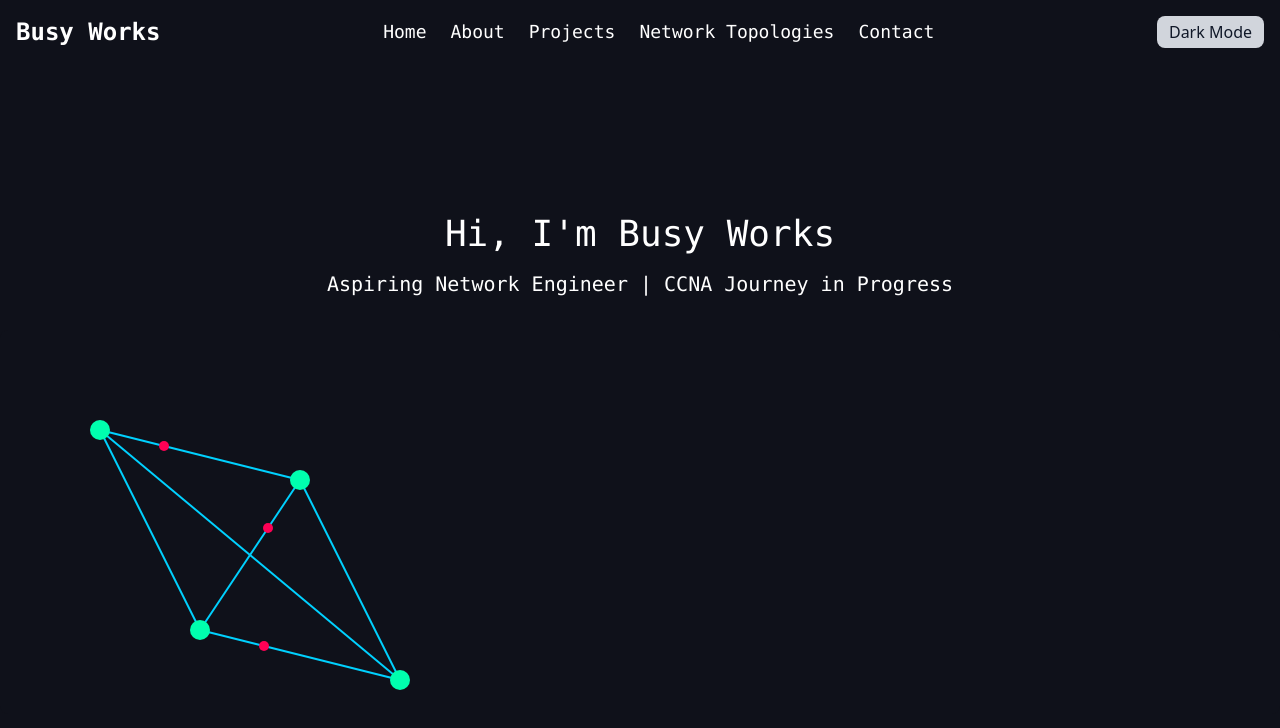
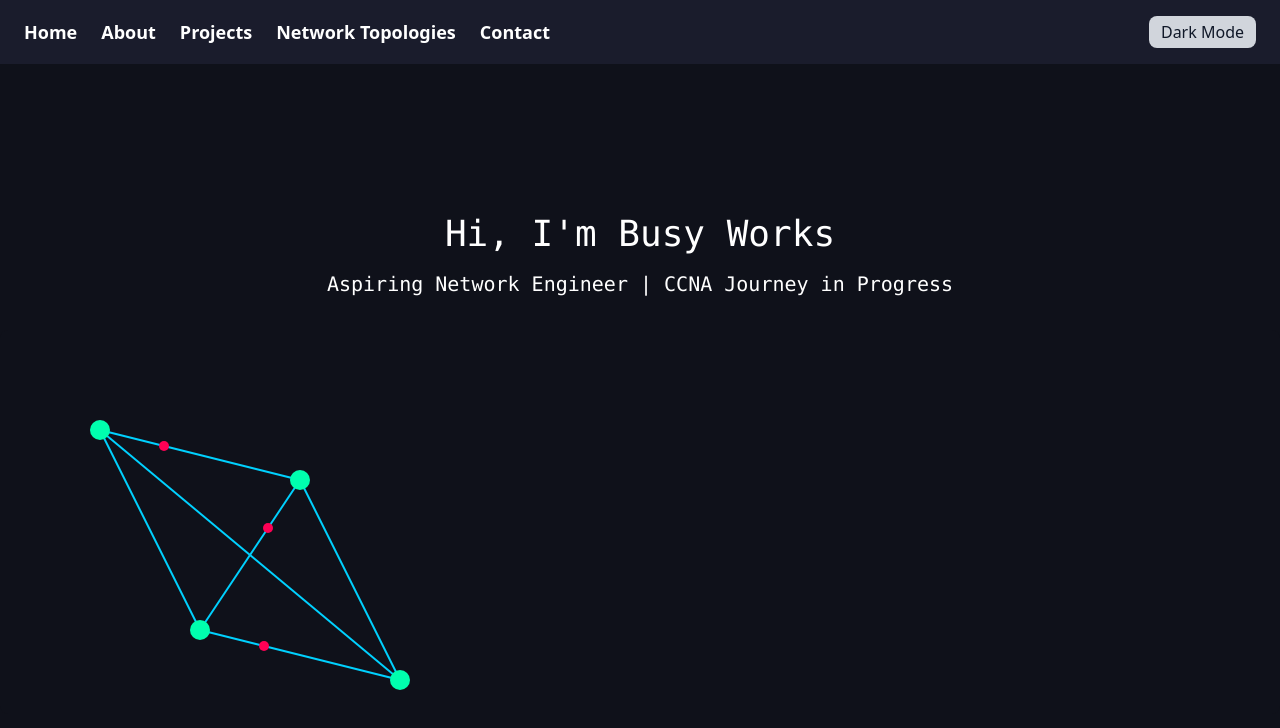
Before and after one commit to ICT-Courses/ict2233-ca-02-NP-OOP, a React (Vite) app in the folder network-portfolio/: page / in a window 1280 px wide. Shown: the top 728 px of the page. Built offline with nearby package versions, Linux system fonts and the light colour scheme.

Commit message:
Update Navbar component
- Integrated DarkModeToggle into Navbar
- Navbar supports dark/light background via Tailwind dark: classes
- Navigation links styled with hover transition for professional UX
- Ensures responsive layout and easy theme switching

```diff
--- a/network-portfolio/src/components/Navbar.jsx
+++ b/network-portfolio/src/components/Navbar.jsx
@@ -1,49 +1,20 @@
+// src/components/Navbar.jsx
 import { Link } from "react-router-dom";
 import DarkModeToggle from "./DarkModeToggle";
 
 export default function Navbar() {
   return (
-    <nav className="w-full flex items-center justify-between p-4 bg-[#0f111a] text-white shadow-md">
-      {/* Logo / Name - CHANGE this to your name or logo */}
-      <Link to="/" className="text-2xl font-mono font-bold">
-        Busy Works
-      </Link>
+    <nav className="bg-[#1a1c2c] dark:bg-gray-900 text-white px-6 py-4 flex justify-between items-center shadow-md">
+      <div className="flex gap-6 font-semibold text-lg">
+        <Link to="/" className="hover:text-blue-400 transition">Home</Link>
+        <Link to="/about" className="hover:text-blue-400 transition">About</Link>
+        <Link to="/projects" className="hover:text-blue-400 transition">Projects</Link>
+        <Link to="/network-topologies" className="hover:text-blue-400 transition">Network Topologies</Link>
+        <Link to="/contact" className="hover:text-blue-400 transition">Contact</Link>
+      </div>
 
-      {/* Navigation Links */}
-      <ul className="hidden md:flex space-x-6 font-mono text-lg">
-        {/* You can add/remove pages here */}
-        <li>
-          <Link to="/" className="hover:text-[#00ffae] transition-colors duration-300">
-            Home
-          </Link>
-        </li>
-        <li>
-          <Link to="/about" className="hover:text-[#00ffae] transition-colors duration-300">
-            About
-          </Link>
-        </li>
-        <li>
-          <Link to="/projects" className="hover:text-[#00ffae] transition-colors duration-300">
-            Projects
-          </Link>
-        </li>
-        <li>
-          <Link to="/network-topologies" className="hover:text-[#00ffae] transition-colors duration-300">
-            Network Topologies
-          </Link>
-        </li>
-        <li>
-          <Link to="/contact" className="hover:text-[#00ffae] transition-colors duration-300">
-            Contact
-          </Link>
-        </li>
-      </ul>
-
-      {/* Dark Mode Toggle */}
+      {/* Dark mode toggle */}
       <DarkModeToggle />
-
-      {/* Mobile Menu Button */}
-      {/* Optional: Can implement hamburger menu here */}
     </nav>
   );
 }
```
